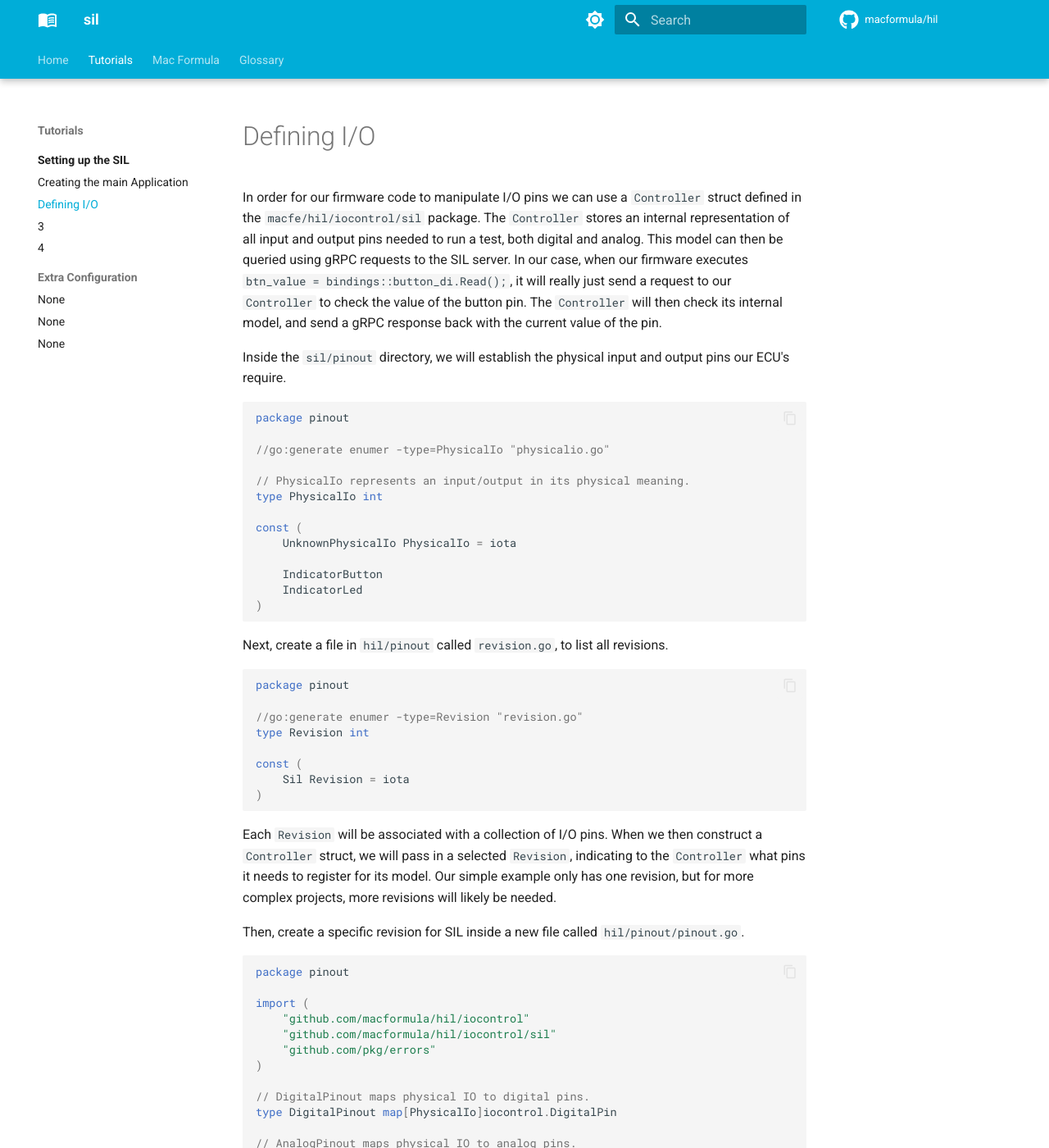
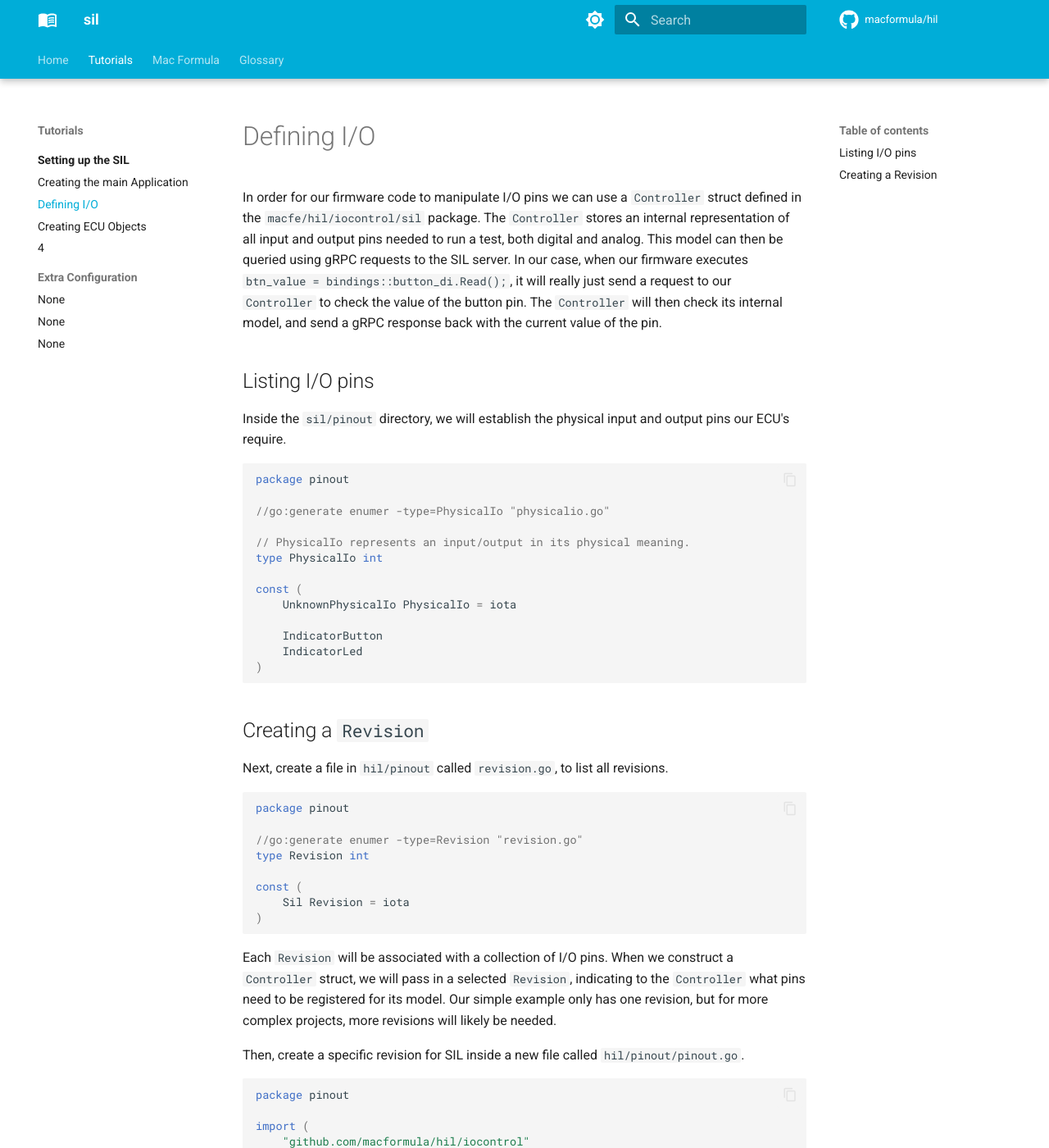
Before and after one commit to macformula/hil, an MkDocs documentation site: the page built from docs/docs/tutorials/setup/2.md, in a window 1280 px wide and 1400 px high. Shown: the whole window at 82% size. Built offline with MkDocs 1.6.1 and Material for MkDocs 9.7.7, drawn with Linux system fonts in a browser that asks for light colours; comment, search, counter and statistics services are not loaded; some of the changed text lies outside the part shown.

````diff
--- a/docs/docs/tutorials/setup/2.md
+++ b/docs/docs/tutorials/setup/2.md
@@ -1,6 +1,8 @@
 # Defining I/O
 
 In order for our firmware code to manipulate I/O pins we can use a `Controller` struct defined in the `macfe/hil/iocontrol/sil` package. The `Controller` stores an internal representation of all input and output pins needed to run a test, both digital and analog. This model can then be queried using gRPC requests to the SIL server. In our case, when our firmware executes `btn_value = bindings::button_di.Read();`, it will really just send a request to our `Controller` to check the value of the button pin. The `Controller` will then check its internal model, and send a gRPC response back with the current value of the pin.
+
+## Listing I/O pins
 
 Inside the `sil/pinout` directory, we will establish the physical input and output pins our ECU's require.
 
@@ -20,6 +22,8 @@ const (
 )
 ```
 
+## Creating a `Revision`
+
 Next, create a file in `hil/pinout` called `revision.go`, to list all revisions.
 
 ```go
@@ -33,7 +37,7 @@ const (
 )
 ```
 
-Each `Revision` will be associated with a collection of I/O pins. When we then construct a `Controller` struct, we will pass in a selected `Revision`, indicating to the `Controller` what pins it needs to register for its model.
+Each `Revision` will be associated with a collection of I/O pins. When we construct a `Controller` struct, we will pass in a selected `Revision`, indicating to the `Controller` what pins need to be registered for its model.
 Our simple example only has one revision, but for more complex projects, more revisions will likely be needed.
 
 Then, create a specific revision for SIL inside a new file called `hil/pinout/pinout.go`.
````
Also changed, not shown: docs/docs/tutorials/setup/3.md (+4 -0 lines).
